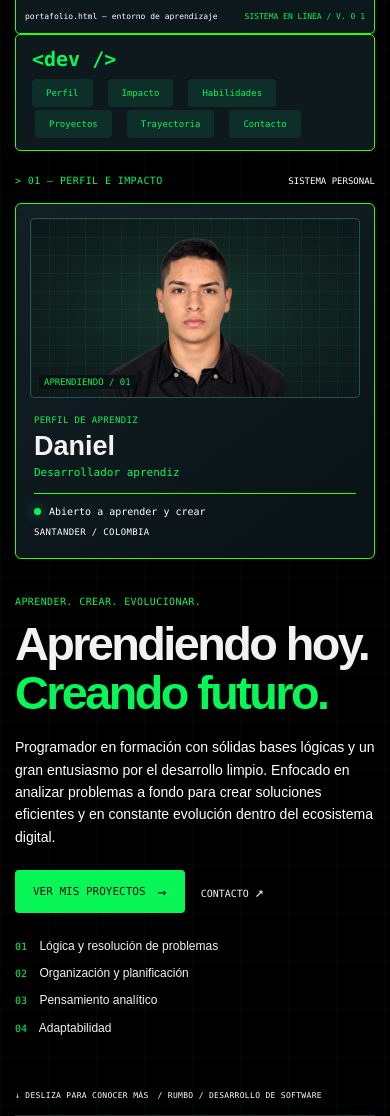
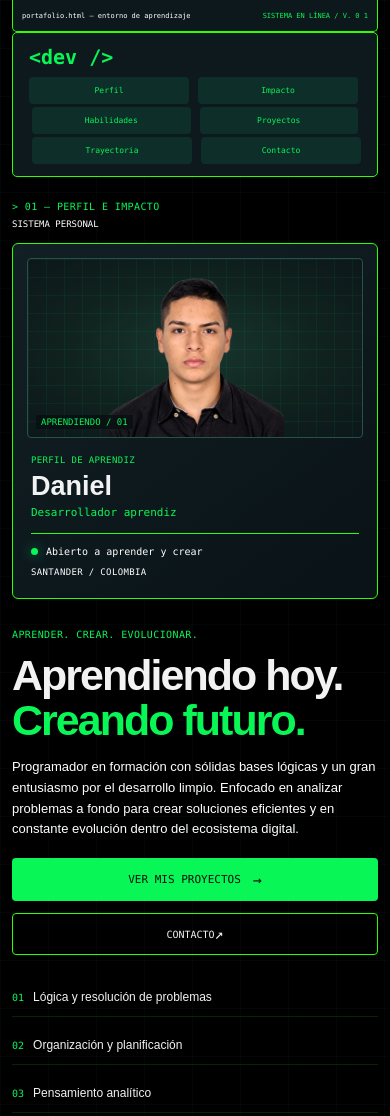
Before and after one commit to DanielGuevara172112/Portafolio_Web, a plain HTML site: page code/index.html in a window 390 px wide. Shown: the top 1116 px of the page. Drawn offline with Linux system fonts and the light colour scheme; a web font is replaced by a local one.

Commit message:
Se agrego el selectores.css para cambio de vista

```diff
--- a/css/selectores.css
+++ b/css/selectores.css
@@ -1068,4 +1068,322 @@ input[type="email"] {
 section:target {
     scroll-margin-top: 18px;
 }
+
+/* Adaptación responsive de los distintos bloques del portafolio */
+@media (max-width: 980px) {
+    .encabezado-sitio,
+    .contenedor-seccion,
+    .pie-sitio {
+        width: calc(100% - 36px);
+    }
+
+    .navegacion {
+        min-height: 52px;
+        align-items: flex-start;
+        flex-wrap: wrap;
+        gap: 8px 14px;
+    }
+
+    .enlaces-navegacion {
+        max-width: calc(100% - 115px);
+        justify-content: flex-end;
+        flex-wrap: wrap;
+    }
+
+    .distribucion-presentacion {
+        grid-template-columns: 230px minmax(0, 1fr);
+    }
+
+    .contenido-presentacion h2 {
+        font-size: clamp(38px, 7vw, 54px);
+    }
+
+    .rejilla-habilidades {
+        grid-template-columns: repeat(2, minmax(0, 1fr));
+    }
+
+    .rejilla-proyectos {
+        gap: 12px;
+    }
+}
+
+@media (max-width: 760px) {
+    .encabezado-sitio,
+    .contenedor-seccion,
+    .pie-sitio {
+        width: calc(100% - 28px);
+    }
+
+    .linea-superior {
+        min-height: 32px;
+    }
+
+    .navegacion {
+        align-items: center;
+        flex-direction: row;
+    }
+
+    .enlaces-navegacion {
+        max-width: calc(100% - 80px);
+        gap: 2px;
+    }
+
+    .enlaces-navegacion a {
+        margin: 0;
+        padding: 7px 6px;
+        font-size: 9px;
+        text-align: center;
+    }
+
+    .distribucion-presentacion {
+        grid-template-columns: 1fr;
+    }
+
+    .tarjeta-perfil {
+        width: 100%;
+        max-width: 320px;
+        margin: 0 auto;
+    }
+
+    .retrato {
+        min-height: 220px;
+    }
+
+    .contenido-presentacion {
+        text-align: left;
+    }
+
+    .acciones-presentacion {
+        align-items: stretch;
+    }
+
+    .cualidades {
+        grid-template-columns: repeat(2, minmax(0, 1fr));
+    }
+
+    .encabezado-seccion {
+        align-items: flex-start;
+        flex-direction: column;
+    }
+
+    .descripcion-seccion {
+        max-width: 560px;
+        text-align: left;
+    }
+
+    .rejilla-proyectos,
+    .trayectoria,
+    .seccion-contacto {
+        grid-template-columns: 1fr;
+    }
+
+    .tarjeta-proyecto > p:not(.tipo-proyecto) {
+        min-height: 0;
+    }
+
+    .seccion-contacto {
+        gap: 24px;
+    }
+
+    .pie-sitio {
+        align-items: center;
+        flex-wrap: wrap;
+    }
+}
+
+@media (max-width: 560px) {
+    .encabezado-sitio,
+    .contenedor-seccion,
+    .pie-sitio {
+        width: calc(100% - 24px);
+    }
+
+    .linea-superior {
+        font-size: 7px;
+    }
+
+    .linea-superior span:first-child {
+        max-width: 68%;
+        overflow: hidden;
+        text-overflow: ellipsis;
+        white-space: nowrap;
+    }
+
+    .navegacion {
+        align-items: stretch;
+        flex-direction: column;
+        padding: 10px 12px;
+    }
+
+    .enlaces-navegacion {
+        max-width: 100%;
+        width: 100%;
+        justify-content: flex-start;
+        gap: 3px;
+    }
+
+    .enlaces-navegacion a {
+        flex: 1 1 calc(33.333% - 3px);
+        min-width: 92px;
+        padding: 8px 4px;
+        font-size: 8px;
+    }
+
+    .rotulo-presentacion {
+        align-items: flex-start;
+        flex-direction: column;
+        gap: 4px;
+    }
+
+    .distribucion-presentacion {
+        gap: 18px;
+    }
+
+    .tarjeta-perfil {
+        max-width: 100%;
+    }
+
+    .retrato {
+        min-height: clamp(210px, 58vw, 280px);
+    }
+
+    .contenido-presentacion h2,
+    .texto-contacto h2 {
+        font-size: clamp(34px, 11vw, 46px);
+        letter-spacing: -0.045em;
+    }
+
+    .descripcion-presentacion {
+        margin: 14px 0 18px;
+        font-size: 13px;
+    }
+
+    .acciones-presentacion {
+        align-items: flex-start;
+        flex-direction: column;
+        gap: 12px;
+    }
+
+    .acciones-presentacion .boton,
+    .enlace-texto {
+        width: 100%;
+    }
+
+    .enlace-texto {
+        min-height: 42px;
+        display: inline-flex;
+        align-items: center;
+        justify-content: center;
+        border: 1px solid var(--borde);
+        border-radius: 4px;
+    }
+
+    .cualidades,
+    .rejilla-habilidades,
+    .fila-formulario {
+        grid-template-columns: 1fr;
+    }
+
+    .cualidades {
+        gap: 10px;
+    }
+
+    .cualidades li {
+        min-height: 38px;
+        display: flex;
+        align-items: center;
+        border-bottom: 1px solid rgba(43, 255, 0, 0.14);
+    }
+
+    .nota-seccion {
+        align-items: flex-start;
+        flex-wrap: wrap;
+        height: auto;
+        min-height: 44px;
+        padding: 10px 0;
+    }
+
+    .nota-derecha {
+        width: 100%;
+        margin-left: 0;
+        text-align: left;
+    }
+
+    .encabezado-seccion h2 {
+        font-size: 27px;
+    }
+
+    .vista-previa-proyecto {
+        min-height: 150px;
+    }
+
+    .trayectoria {
+        gap: 14px;
+    }
+
+    .tarjeta-trayectoria {
+        padding: 16px;
+    }
+
+    .texto-contacto h2 {
+        line-height: 1.12;
+    }
+
+    .enlace-correo,
+    .enlace-telefono {
+        overflow-wrap: anywhere;
+    }
+
+    .formulario-contacto {
+        padding: 14px;
+    }
+
+    .fila-formulario {
+        gap: 0;
+    }
+
+    .pie-sitio {
+        min-height: 96px;
+        align-content: center;
+        gap: 8px 14px;
+        padding: 14px 0;
+    }
+
+    .pie-sitio h6 {
+        order: 3;
+        width: 100%;
+        margin: 4px 0 0;
+        font: 8px var(--fuente-mono);
+        text-align: center;
+    }
+
+    .pie-sitio > a:last-child {
+        margin-left: auto;
+    }
+}
+
+@media (max-width: 360px) {
+    .estado-sistema {
+        display: none;
+    }
+
+    .enlaces-navegacion a {
+        flex-basis: calc(50% - 3px);
+        min-width: 0;
+    }
+
+    .contenido-presentacion h2,
+    .texto-contacto h2 {
+        font-size: 32px;
+    }
+
+    .etiqueta-habilidad {
+        align-items: flex-start;
+        flex-direction: column;
+    }
+
+    .etiqueta-habilidad span:last-child {
+        text-align: left;
+    }
+}
 @import url("./transiciones.css");
```
